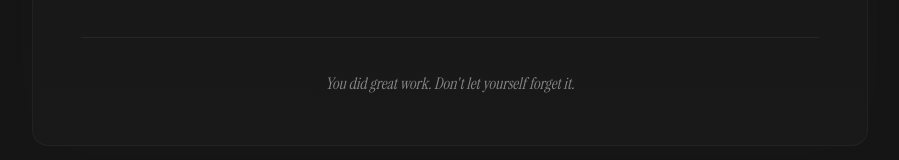
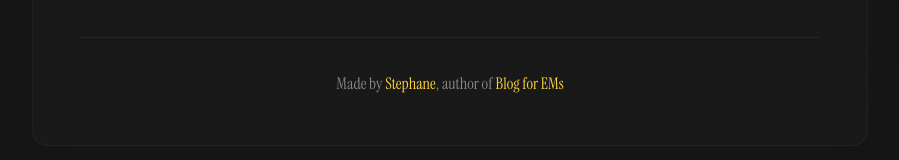
Before and after one commit to stmoreau/bragdoc, a Next.js app: page /write in a window 1280 px wide. Shown: the part 2111-2271 px from the top of the page, without its empty margins (190-1089 px from the left). Built offline with nearby package versions, Linux system fonts and the light colour scheme.

Commit message:
Enhance write page with improved UX

```diff
--- a/app/globals.css
+++ b/app/globals.css
@@ -1082,7 +1082,6 @@ p {
 
 .doc-footer p {
   font-family: var(--font-instrument-serif), serif;
-  font-style: italic;
   font-size: 1rem;
   color: var(--muted);
   margin: 0;
--- a/app/page.tsx
+++ b/app/page.tsx
@@ -168,7 +168,7 @@ export default function Home() {
         <p className="start-note" style={{ marginTop: "0.5rem", marginBottom: 0 }}>
           Prefer the terminal?{" "}
           <code style={{ background: "var(--card-bg)", padding: "0.2rem 0.4rem", borderRadius: "4px" }}>
-            npx bragdoc add &quot;your win&quot;
+            npx bragdoc add delivered &quot;your win&quot;
           </code>
         </p>
         <p className="start-note" style={{ marginTop: "0.25rem" }}>
--- a/app/write/page.tsx
+++ b/app/write/page.tsx
@@ -129,7 +129,9 @@ export default function WritePage() {
     requestAnimationFrame(() => {
       const hash = window.location.hash.slice(1);
       if (hash) {
-        const sharedData = decompressData(hash) as BragDoc & { shipped?: string[] };
+        const sharedData = decompressData(hash) as BragDoc & {
+          shipped?: string[];
+        };
         if (sharedData) {
           // Migrate old "shipped" key to "delivered"
           if (sharedData.shipped && !sharedData.delivered) {
@@ -202,7 +204,8 @@ export default function WritePage() {
     []
   );
 
-  const addListItem = useCallback((field: keyof BragDoc, afterIndex?: number) => {
+  const addListItem = useCallback(
+    (field: keyof BragDoc, afterIndex?: number) => {
       setDoc((prev) => {
         const list = [...(prev[field] as string[])];
         if (afterIndex !== undefined) {
@@ -212,7 +215,9 @@ export default function WritePage() {
         }
         return { ...prev, [field]: list };
       });
-  }, []);
+    },
+    []
+  );
 
   const removeListItem = useCallback((field: keyof BragDoc, index: number) => {
     setDoc((prev) => {
@@ -366,7 +371,7 @@ export default function WritePage() {
               <input
                 type="text"
                 className="doc-period"
-                placeholder="2024"
+                placeholder="2026"
                 value={doc.period}
                 onChange={(e) => updateField("period", e.target.value)}
                 disabled={isSharedView}
@@ -396,7 +401,26 @@ export default function WritePage() {
 
           {/* Document footer */}
           <div className="doc-footer">
-            <p>You did great work. Don&apos;t let yourself forget it.</p>
+            <p>
+              Made by{" "}
+              <a
+                href="https://www.linkedin.com/in/stefmoreau"
+                target="_blank"
+                rel="noopener noreferrer"
+                style={{ color: "var(--accent)" }}
+              >
+                Stephane
+              </a>
+              , author of{" "}
+              <a
+                href="https://blog4ems.com"
+                target="_blank"
+                rel="noopener noreferrer"
+                style={{ color: "var(--accent)" }}
+              >
+                Blog for EMs
+              </a>
+            </p>
           </div>
         </div>
       </main>
@@ -463,7 +487,11 @@ function Section({
         {items.map((item, index) => (
           <div
             key={index}
-            className={`entry-row ${draggedIndex === index ? "dragging" : ""} ${dragOverIndex === index && draggedIndex !== index ? "drag-over" : ""}`}
+            className={`entry-row ${draggedIndex === index ? "dragging" : ""} ${
+              dragOverIndex === index && draggedIndex !== index
+                ? "drag-over"
+                : ""
+            }`}
             draggable={!disabled}
             onDragStart={(e) => {
               setDraggedIndex(index);
@@ -509,27 +537,39 @@ function Section({
                 const textarea = e.currentTarget;
                 const { selectionStart, value } = textarea;
                 const entriesContainer = textarea.closest(".entries");
-                const textareas = entriesContainer?.querySelectorAll("textarea");
+                const textareas =
+                  entriesContainer?.querySelectorAll("textarea");
 
                 if (e.key === "Enter" && !e.shiftKey && !disabled) {
                   e.preventDefault();
                   onAdd(index);
                   requestAnimationFrame(() => {
                     requestAnimationFrame(() => {
-                      const updated = entriesContainer?.querySelectorAll("textarea");
-                      const newTextarea = updated?.[index + 1] as HTMLTextAreaElement | undefined;
+                      const updated =
+                        entriesContainer?.querySelectorAll("textarea");
+                      const newTextarea = updated?.[index + 1] as
+                        | HTMLTextAreaElement
+                        | undefined;
                       newTextarea?.focus();
                     });
                   });
                 }
 
-                if (e.key === "Backspace" && !disabled && item === "" && index > 0) {
+                if (
+                  e.key === "Backspace" &&
+                  !disabled &&
+                  item === "" &&
+                  index > 0
+                ) {
                   e.preventDefault();
                   onRemove(index);
                   requestAnimationFrame(() => {
                     requestAnimationFrame(() => {
-                      const updated = entriesContainer?.querySelectorAll("textarea");
-                      const prevTextarea = updated?.[index - 1] as HTMLTextAreaElement | undefined;
+                      const updated =
+                        entriesContainer?.querySelectorAll("textarea");
+                      const prevTextarea = updated?.[index - 1] as
+                        | HTMLTextAreaElement
+                        | undefined;
                       if (prevTextarea) {
                         prevTextarea.focus();
                         prevTextarea.selectionStart = prevTextarea.value.length;
@@ -545,11 +585,16 @@ function Section({
                   const isOnFirstLine = !textBeforeCursor.includes("\n");
                   if (selectionStart === 0 || isOnFirstLine) {
                     // Find all textareas across all sections
-                    const allTextareas = document.querySelectorAll(".doc-sections textarea");
-                    const currentIndex = Array.from(allTextareas).indexOf(textarea);
+                    const allTextareas = document.querySelectorAll(
+                      ".doc-sections textarea"
+                    );
+                    const currentIndex =
+                      Array.from(allTextareas).indexOf(textarea);
                     if (currentIndex > 0) {
                       e.preventDefault();
-                      const prevTextarea = allTextareas[currentIndex - 1] as HTMLTextAreaElement;
+                      const prevTextarea = allTextareas[
+                        currentIndex - 1
+                      ] as HTMLTextAreaElement;
                       prevTextarea.focus();
                       prevTextarea.selectionStart = prevTextarea.value.length;
                       prevTextarea.selectionEnd = prevTextarea.value.length;
@@ -563,11 +608,16 @@ function Section({
                   const isOnLastLine = !textAfterCursor.includes("\n");
                   if (selectionStart === value.length || isOnLastLine) {
                     // Find all textareas across all sections
-                    const allTextareas = document.querySelectorAll(".doc-sections textarea");
-                    const currentIndex = Array.from(allTextareas).indexOf(textarea);
+                    const allTextareas = document.querySelectorAll(
+                      ".doc-sections textarea"
+                    );
+                    const currentIndex =
+                      Array.from(allTextareas).indexOf(textarea);
                     if (currentIndex < allTextareas.length - 1) {
                       e.preventDefault();
-                      const nextTextarea = allTextareas[currentIndex + 1] as HTMLTextAreaElement;
+                      const nextTextarea = allTextareas[
+                        currentIndex + 1
+                      ] as HTMLTextAreaElement;
                       nextTextarea.focus();
                       nextTextarea.selectionStart = 0;
                       nextTextarea.selectionEnd = 0;
```
Lines whose indentation alone changed are shown as unchanged.
